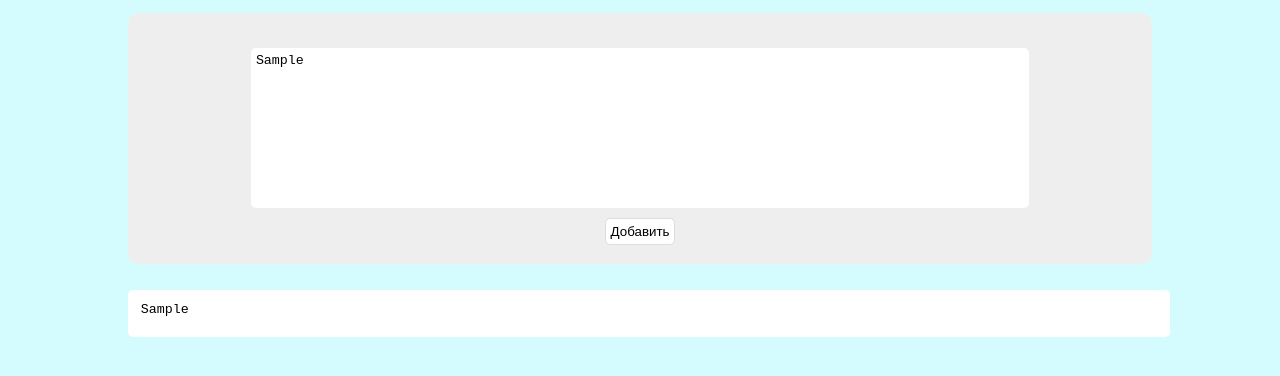
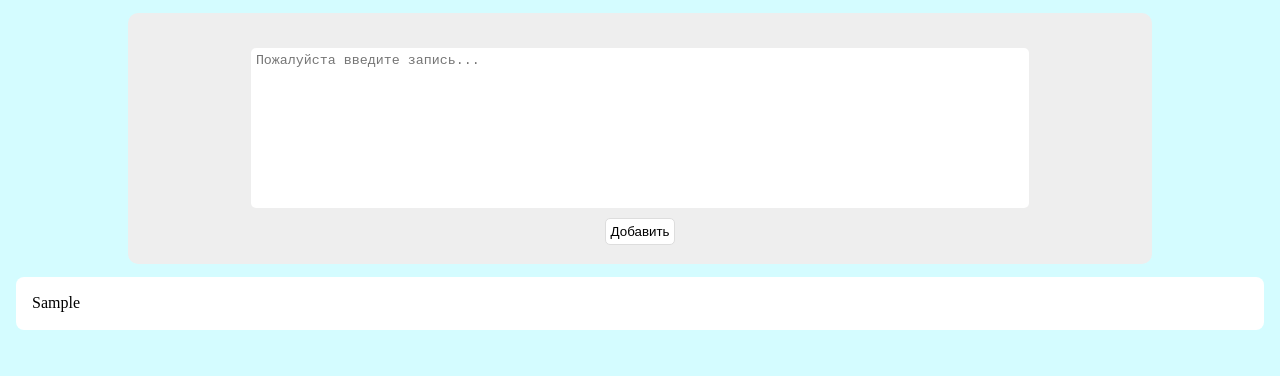
Before and after one commit to KOROTKOE/myProject, a website built with webpack: page index.html in a window 1280 px wide. Both pictures are taken after typing "Sample" into the empty fields and a click on the button "Добавить". Built offline with nearby package versions, Linux system fonts and the light colour scheme.

Commit message:
update create message function

```diff
--- a/index.html
+++ b/index.html
@@ -1,18 +1,23 @@
 <!DOCTYPE html>
 <html lang="en">
 	<head>
-    <meta charset="UTF-8">
-    <meta http-equiv="X-UA-Compatible" content="IE=edge">
-    <meta name="viewport" content="width=device-width, initial-scale=1.0">
+		<meta charset="UTF-8" />
+		<meta http-equiv="X-UA-Compatible" content="IE=edge" />
+		<meta name="viewport" content="width=device-width, initial-scale=1.0" />
 		<title>Records</title>
-    <link rel="stylesheet" href="style/style.css">
+		<link rel="stylesheet" href="style/style.css" />
 	</head>
 	<body>
         <form class="create">
-        <textarea class="input-text" title="Ввод текста" placeholder="Пожалуйста введите запись..." required></textarea>
-        <input type="button" value="Добавить" class="add-message" title="Кнопка добавления">
+            <textarea
+            class="input-text"
+            title="Ввод текста"
+            placeholder="Пожалуйста введите запись..."
+            required
+			></textarea>
+			<input type="button" value="Добавить" class="add-message" title="Кнопка добавления" />
 		</form>
 		<div class="Records"></div>
-    <script src="./script/script.js"></script>
+        <script src="./dist/index_bundle.js"></script>
 	</body>
 </html>
--- /dev/null
+++ b/script/Message.js
@@ -0,0 +1,21 @@
+export class Message {
+	constructor(containerElement) {
+		this._container = containerElement;
+	}
+
+	addMessage(messageText) {
+        console.log(messageText);
+		if (!messageText) return;
+        const container = this._createMessageContainer(messageText);
+		this._container.append(container);
+	}
+
+    _createMessageContainer(title){
+        const textContainer = document.createElement("div");
+        textContainer.classList.add("message");
+        const messageText = document.createElement("p");
+        messageText.textContent = title;
+        textContainer.append(messageText);
+        return textContainer;
+    }
+}
--- a/script/script.js
+++ b/script/script.js
@@ -1,30 +1,12 @@
-const newForm = document.querySelector("form.create");
+import { Message } from "./Message";
+
 const addButton = document.querySelector(`.add-message`);
 const panel=document.querySelector(".Records");
 const textarea = document.querySelector(".input-text");
-const userRecordsArray=[];
 
-addButton.addEventListener("click",(e)=>{
-    if(textarea.value)
-    {
-        const userRecord = {
-            title:"Запись пользователя",
-            value:textarea.value,
-            className:"message"
-        }
-        userRecordsArray.push(userRecord);
-		addElement();
-    }
-});
-
-const addElement=()=>{
-	panel.innerHTML="";
-	for (const record of userRecordsArray) {
-		const newElement = document.createElement("textarea");
-		newElement.setAttribute("readonly","");
-		newElement.classList.add(record.className);
-		newElement.title = record.title;
-		newElement.value = record.value;
-		panel.append(newElement);
-	}
-}
+addButton.addEventListener("click",() => {
+	const message = new Message(panel);
+	const messageText = textarea.value;
+	message.addMessage(messageText);
+	textarea.value = "";
+})
--- a/style/style.css
+++ b/style/style.css
@@ -56,8 +56,8 @@ div{
     height:auto;
 }
 .message{
-    padding-top: 1vw;
-    padding-left: 1vw;
-    width:80%;
-    height:auto;
+    background-color:white;
+    border-radius: .5em;
+    padding:0.1em 1em;
+    margin:0 1em 0.5em 1em;
 }
```
Lines whose indentation alone changed are shown as unchanged.
